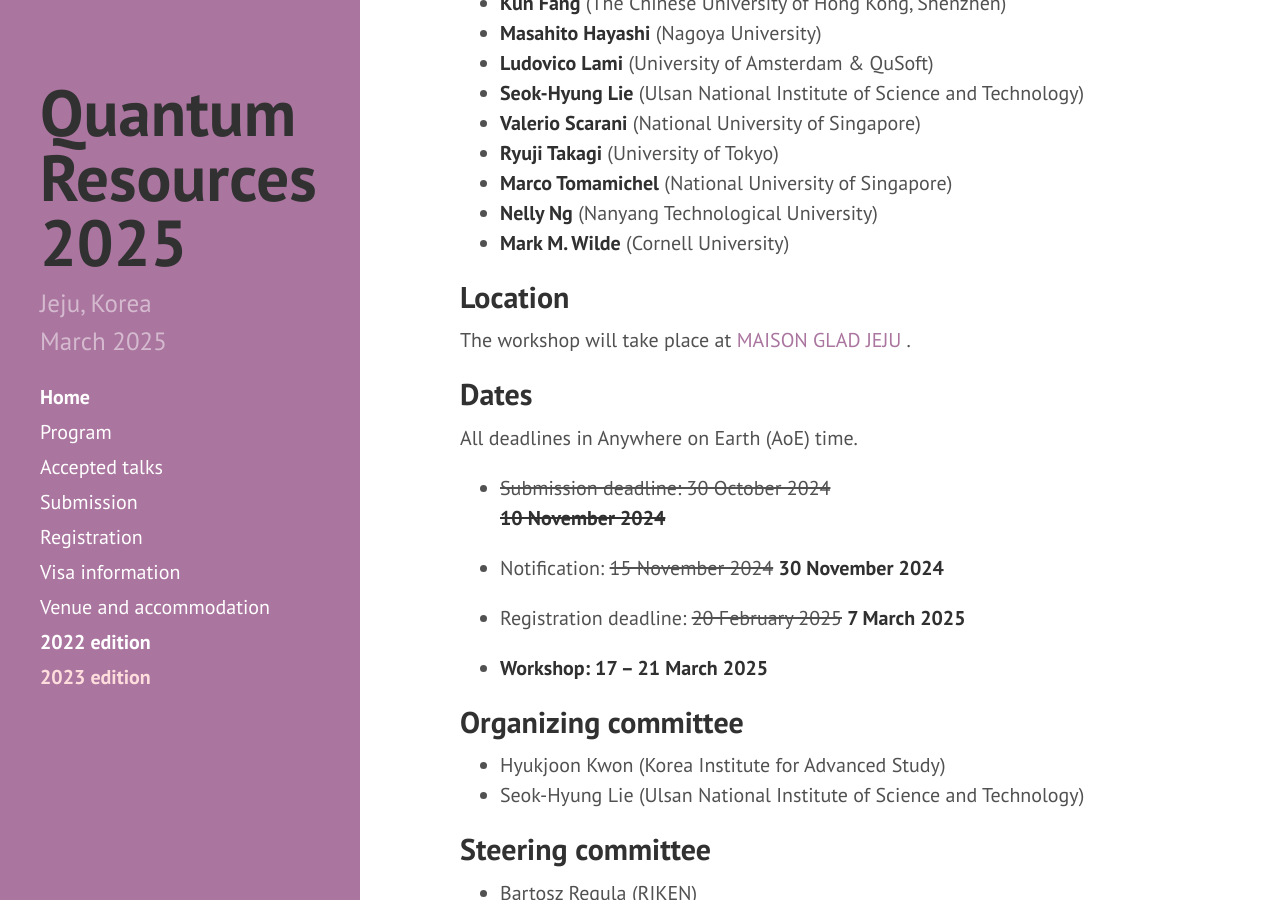
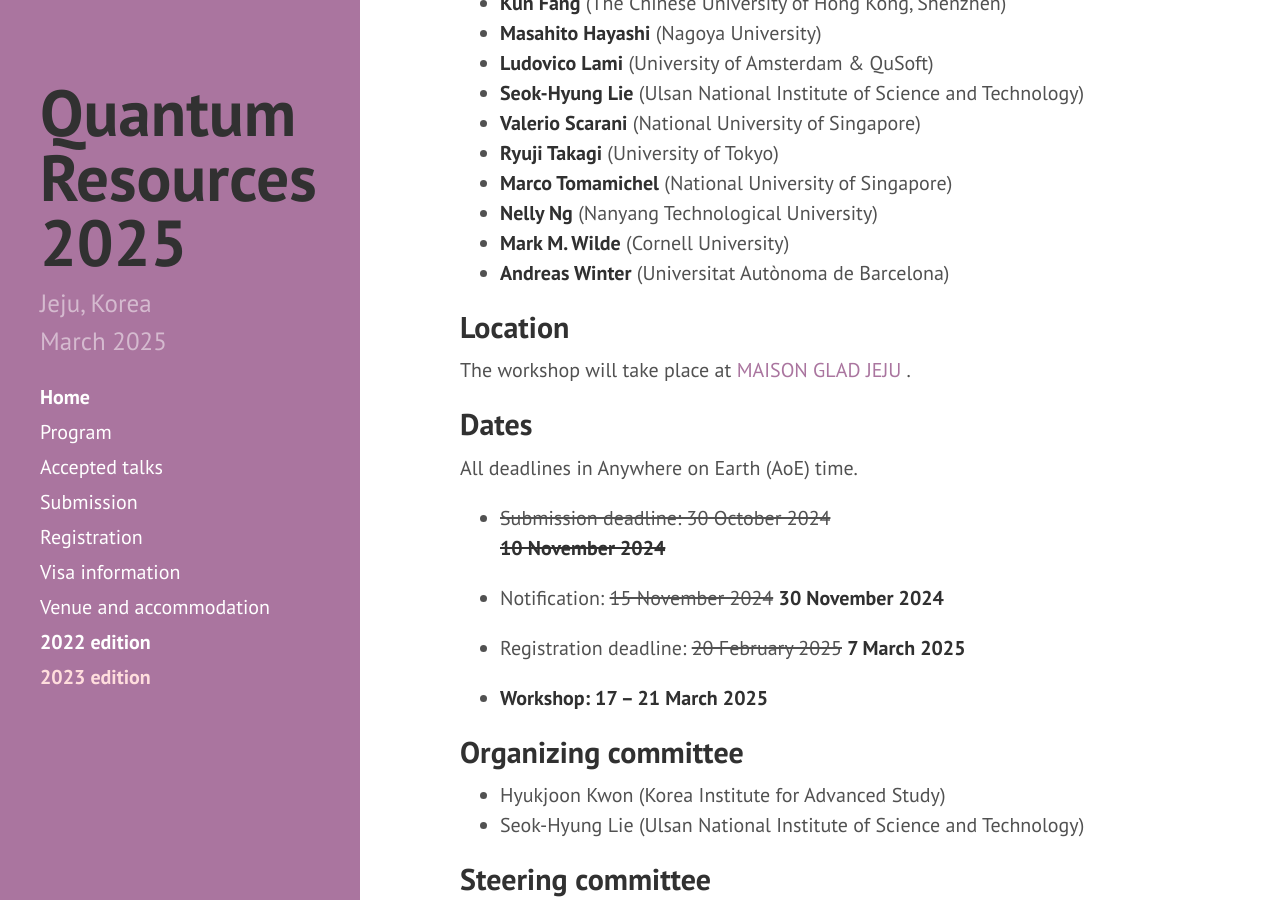
Before and after one commit to yeon-lee/yeon-lee.github.io, a Jekyll site: the page built from index.md, in a window 1280 px wide and 900 px high, scrolled down 1203 px. Built offline with Jekyll 4.4.1, drawn with Linux system fonts in a browser that asks for light colours; nearby versions of some CDN libraries.

Commit message:
Update index.md

```diff
--- a/index.md
+++ b/index.md
@@ -27,7 +27,7 @@
 * **Marco Tomamichel** (National University of Singapore)
 * **Nelly Ng** (Nanyang Technological University)
 * **Mark M. Wilde** (Cornell University)
-<!-- * **Andreas Winter** (Universitat Autònoma de Barcelona) -->
+* **Andreas Winter** (Universitat Autònoma de Barcelona)
 
 ## Location
 
```
